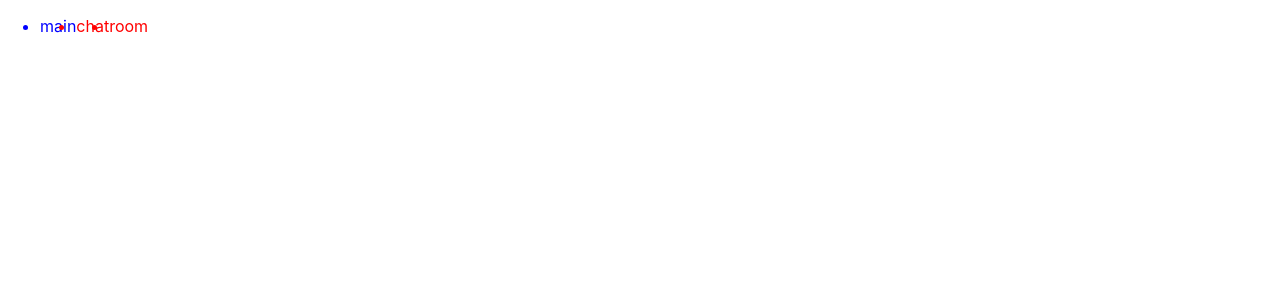
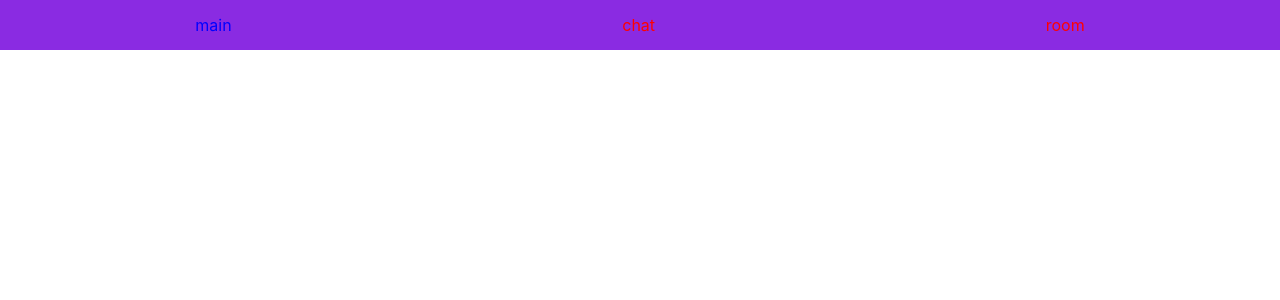
Before and after one commit to koozone/next-chat-app, a Next.js app: page /component/topBar in a window 1280 px wide. Shown: the top 300 px of the page. Built offline with nearby package versions, Linux system fonts and the light colour scheme.

Commit message:
[추가] top 메뉴

```diff
--- a/pages/component/topBar.js
+++ b/pages/component/topBar.js
@@ -4,7 +4,8 @@ import styles from './topBar.module.css';
 
 export default function topBar() {
 	return (
-		<div>
+		<div className={styles.topBarContainer}>
+			<div className={styles.menuContainer}>
 			<ul className={styles.menu}>
 				<li className={styles.item}>
 					<Link href="/">
@@ -22,6 +23,7 @@ export default function topBar() {
 					</Link>
 				</li>
 			</ul>
+			</div>
 		</div>
 	);
 }
--- a/pages/component/topBar.module.css
+++ b/pages/component/topBar.module.css
@@ -1,7 +1,20 @@
+.topBarContainer {
+	background-color: blueviolet;
+}
+
+.menuContainer {
+	display: flex;
+	flex-direction: row;
+	align-items: center;
+	height: 50px;
+}
 .menu {
 	display: flex;
 	flex-direction: row;
+	justify-content: space-around;
+	flex: 1;
 	color: red;
+	list-style: none;
 }
 
 .item {
--- a/styles/globals.css
+++ b/styles/globals.css
@@ -12,4 +12,6 @@ a {
 
 * {
 	box-sizing: border-box;
+	padding: 0;
+	margin: 0;
 }
```
